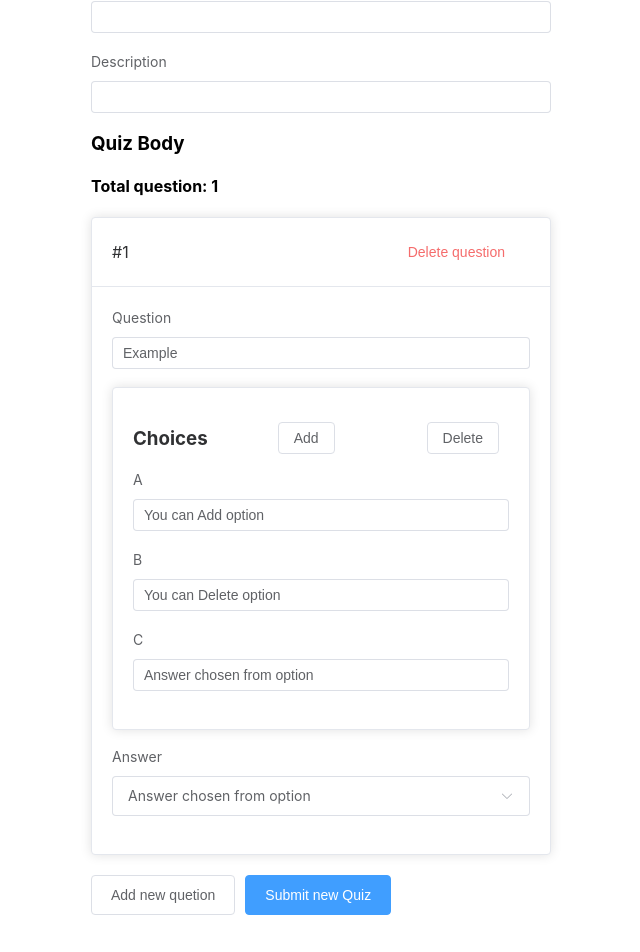
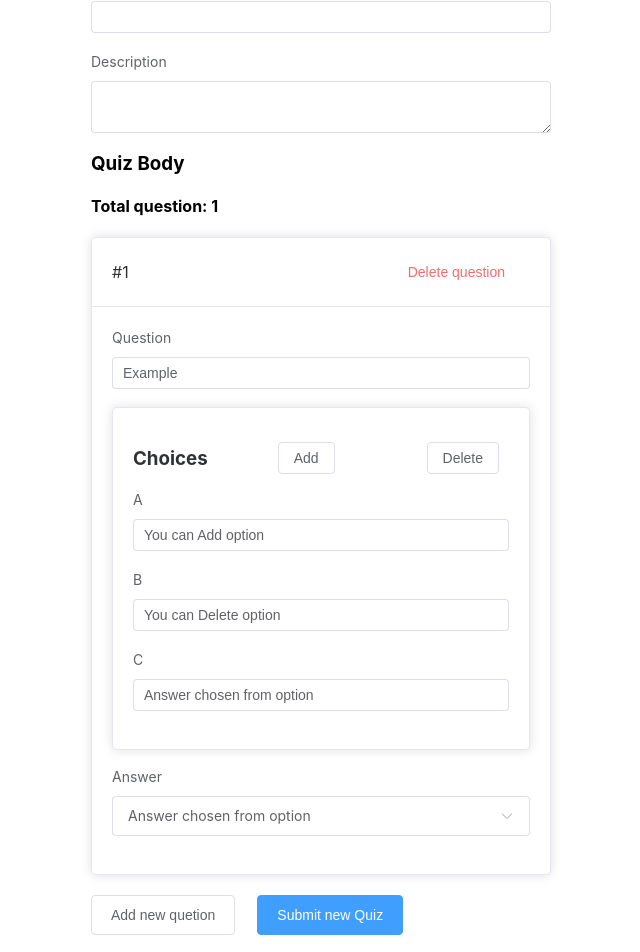
Before and after one commit to DjorroDev/quiz-app, a Vue app: page /create in a window 1280 px wide. Shown: the part 266-1218 px from the top of the page, without its empty margins (319-959 px from the left). Built offline with nearby package versions, Linux system fonts and the light colour scheme; the HTML template or start-up script is replaced by a standard one.

Commit message:
Added Validation create quiz form

```diff
--- a/src/views/CreateView.vue
+++ b/src/views/CreateView.vue
@@ -1,11 +1,12 @@
 <script setup>
-import { reactive } from "vue";
-import { RouterLink } from "vue-router";
-
+import { ref, reactive } from "vue";
+import { useRouter } from "vue-router";
 import { addDoc, collection } from "firebase/firestore";
 import { db } from "@/firebase";
+// import { async } from "@firebase/util";
+// import {FormRules} from "element-plus";
 
-// Add a new document in collection "cities"
+const router = useRouter();
 
 const form = reactive({
   title: "",
@@ -20,11 +21,51 @@ const form = reactive({
   ],
 });
 
-async function submit() {
-  await addDoc(collection(db, "quizzes"), form);
-}
+const ruleFormRef = ref();
 
-function panteq() {
+const rules = reactive({
+  title: [
+    {
+      required: true,
+      message: "This field is required",
+      trigger: "blur",
+    },
+    {
+      max: 60,
+      message: "Length no more than 60",
+      trigger: "blur",
+    },
+  ],
+  author: [
+    {
+      required: true,
+      message: "This field is required",
+      trigger: "blur",
+    },
+  ],
+  description: [
+    {
+      required: true,
+      message: "This field is required",
+      trigger: "blur",
+    },
+  ],
+});
+
+const submit = async (formEl) => {
+  if (!formEl) return;
+  await formEl.validate((valid, fields) => {
+    if (valid) {
+      // console.log("submit!");
+      addDoc(collection(db, "quizzes"), form);
+      router.push("/");
+    } else {
+      console.log("error submit!", fields);
+    }
+  });
+};
+
+function newQuestion() {
   form.body.push({
     answer: "",
     choices: [""],
@@ -33,7 +74,7 @@ function panteq() {
 }
 
 function newChoice(index) {
-  console.log(form.body[0].choices);
+  // console.log(form.body[0].choices);
   form.body[index].choices.push("");
 }
 
@@ -49,21 +90,24 @@ function deleteQuestion(index) {
   <el-row justify="center">
     <el-row>
       <el-form
+        ref="ruleFormRef"
         class="form"
         label-position="top"
         label-width="100px"
         :model="form"
+        :rules="rules"
         style="max-width: 460px"
+        :hide-required-asterisk="true"
       >
         <h1>Create New Quiz</h1>
-        <el-form-item label="Title">
+        <el-form-item label="Title" prop="title">
           <el-input v-model="form.title" />
         </el-form-item>
-        <el-form-item label="Author">
+        <el-form-item label="Author" prop="author">
           <el-input v-model="form.author" />
         </el-form-item>
-        <el-form-item label="Description">
-          <el-input v-model="form.description" />
+        <el-form-item label="Description" prop="description">
+          <el-input type="textarea" v-model="form.description" />
         </el-form-item>
 
         <h3>Quiz Body</h3>
@@ -78,7 +122,15 @@ function deleteQuestion(index) {
               >
             </div>
           </template>
-          <el-form-item label="Question">
+          <el-form-item
+            label="Question"
+            :prop="`body[${i}].question`"
+            :rules="{
+              required: true,
+              message: 'This field is required',
+              trigger: 'blur',
+            }"
+          >
             <el-input v-model="body.question" />
           </el-form-item>
           <el-card>
@@ -89,6 +141,12 @@ function deleteQuestion(index) {
                 <el-button @click="deleteChoice(i)">Delete</el-button>
               </el-row>
               <el-form-item
+                :prop="`body[${i}].choices[${j}]`"
+                :rules="{
+                  required: true,
+                  message: 'This field is required',
+                  trigger: 'blur',
+                }"
                 v-for="(choice, j) in body.choices"
                 :key="j"
                 :label="String.fromCharCode(j + 65)"
@@ -97,7 +155,16 @@ function deleteQuestion(index) {
               </el-form-item>
             </div>
           </el-card>
-          <el-form-item class="answer" label="Answer">
+          <el-form-item
+            class="answer"
+            :prop="`body[${i}.answer]`"
+            label="Answer"
+            :rules="{
+              required: true,
+              message: 'This field is required',
+              trigger: 'change',
+            }"
+          >
             <el-select v-model="body.answer" class="m-2" placeholder="Select" size="large">
               <el-option
                 v-for="(choice, k) in body.choices"
@@ -108,10 +175,10 @@ function deleteQuestion(index) {
             </el-select>
           </el-form-item>
         </el-card>
-        <el-button size="large" @click="panteq">Add new quetion</el-button>
-        <RouterLink @click="submit" to="/">
-          <el-button size="large" type="primary">Submit new Quiz</el-button>
-        </RouterLink>
+        <el-button size="large" @click="newQuestion">Add new quetion</el-button>
+        <el-button @click="submit(ruleFormRef)" size="large" type="primary"
+          >Submit new Quiz</el-button
+        >
       </el-form>
     </el-row>
   </el-row>
```
